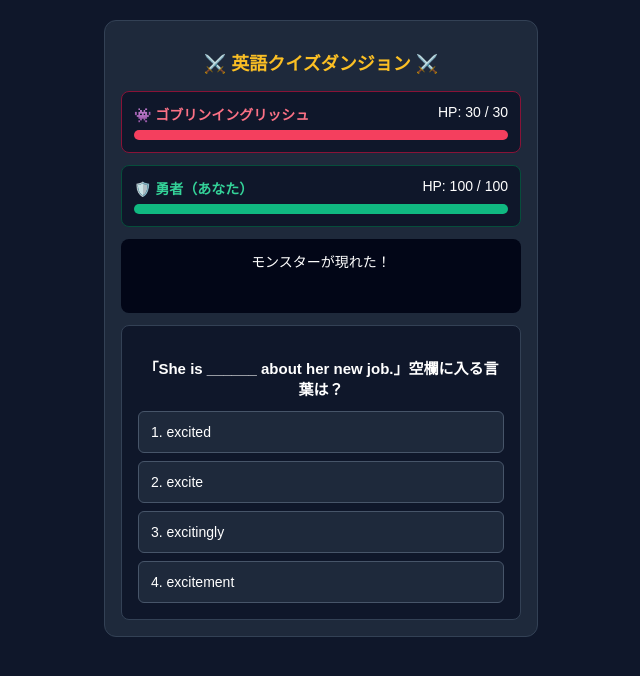
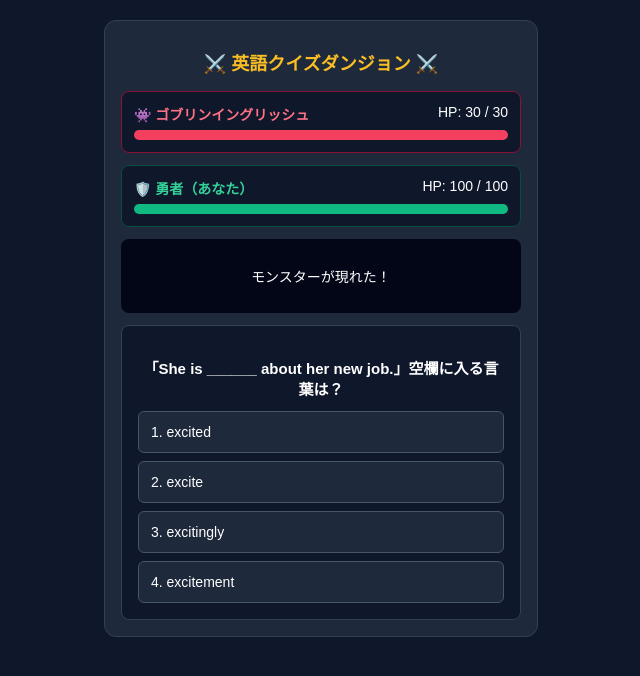
Before and after one commit to desrow9999-lang/english-dungeon, a Next.js app: page / in a window 1280 px wide. Shown: the top 676 px of the page, without its empty margins (319-959 px from the left). Built offline with nearby package versions, Linux system fonts and the light colour scheme.

Commit message:
Fix alignment property in message div style
Updated style properties for message div to use 'alignItems' instead of 'itemsCenter'.

```diff
--- a/app/page.tsx
+++ b/app/page.tsx
@@ -52,7 +52,7 @@ export default function Home() {
         </div>
 
         {/* メッセージ */}
-        <div style={{ backgroundColor: '#020617', padding: '12px', borderRadius: '8px', marginBottom: '12px', textAlign: 'center', minHeight: '50px', fontSize: '14px', display: 'flex', itemsCenter: 'center', justifyContent: 'center' }}>
+        <div style={{ backgroundColor: '#020617', padding: '12px', borderRadius: '8px', marginBottom: '12px', textAlign: 'center', minHeight: '50px', fontSize: '14px', display: 'flex', alignItems: 'center', justifyContent: 'center' }}>
           {message}
         </div>
 
```
